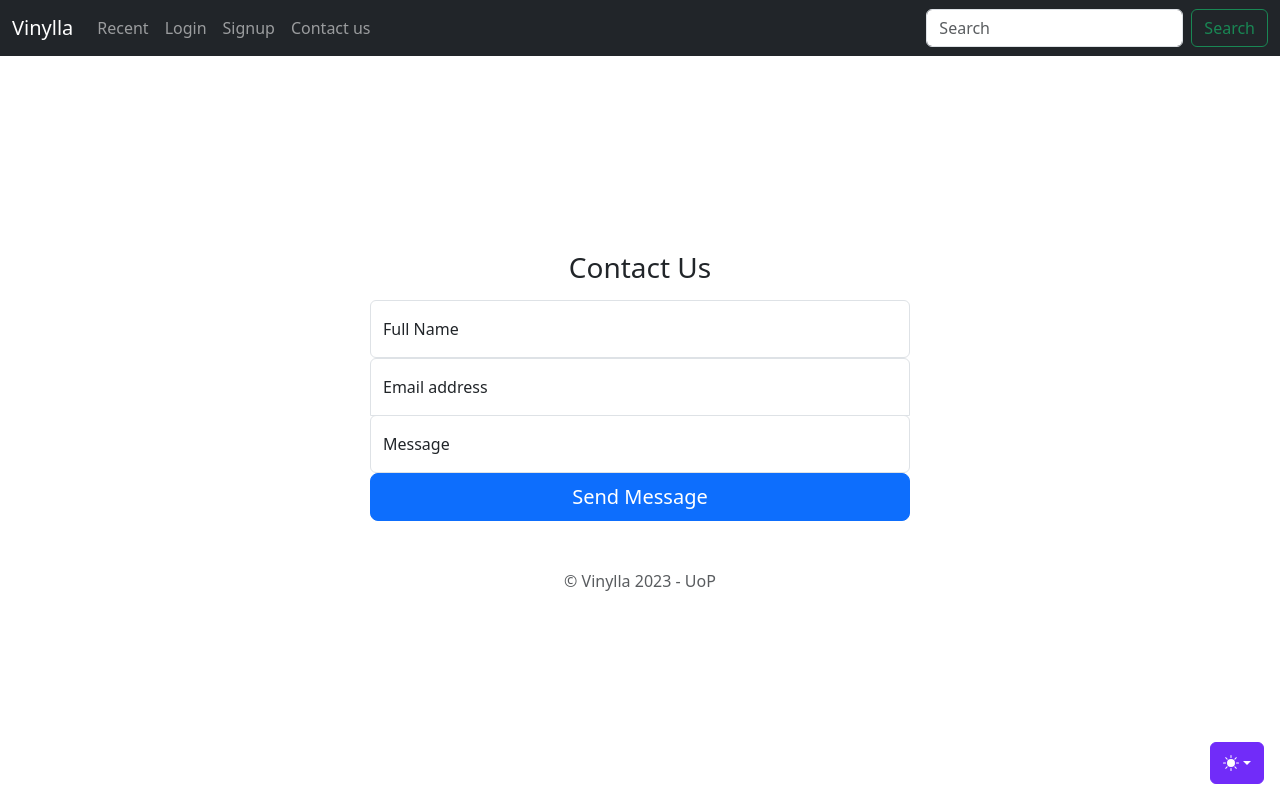
After one commit to kdegois/vinylla, a PHP site: page /contact.php in a window 1280 px wide. The commit adds this page. Run offline with PHP 8.4, Linux system fonts and the light colour scheme; tables that the repository leaves empty or names only in its code hold one stand-in row (values such as "Sample post"); some libraries are stand-ins or nearby versions.

Commit message:
Created Contact us page

```diff
--- /dev/null
+++ b/contact.php
@@ -0,0 +1,114 @@
+<?php
+
+require_once "includes/functions.inc.php";
+if ($_SERVER['REQUEST_METHOD'] === 'POST') {
+    $name = $_POST['name'];
+    $email = $_POST['email'];
+    $message = $_POST['message'];
+
+    // add your email address here
+    $to = 'dimarijnr@gmail.com';
+
+    // set the email subject
+    $subject = 'New message from Vinylla Contact Us Form';
+
+    // set the email message
+    $body = "Name: $name\nEmail: $email\nMessage: $message";
+
+    // set the email headers
+    $headers = "From: $name <$email>";
+
+    // send the email
+    if (!$name=='' && !$email=='' && !$message==''){
+
+        if (mail($to, $subject, $body, $headers)) {
+            $status = 'success';
+        } else {
+            $status = 'error';
+        }
+    }
+    else{
+        $status = 'error';
+    }
+}
+
+?>
+
+
+<!doctype html>
+<html lang="en">
+    <head>
+        <script src="js/color-modes.js"></script>
+        <meta charset="utf-8">
+        <meta name="viewport" content="width=device-width, initial-scale=1">
+        <meta name="description" content="">
+        <title>Vinylla - Login</title>
+        <!-- Bootstrap core CSS -->
+        <link href="css/bootstrap.min.css" rel="stylesheet">
+        <!-- Main CSS -->
+        <link href="css/main.css" rel="stylesheet">
+        <!-- Sticky footer navbar -->
+        <link href="css/sticky-footer-navbar.css" rel="stylesheet">
+        <!-- Signin page CSS -->
+        <link href="css/signin.css" rel="stylesheet">
+    </head>
+    <body>
+        <?php include "nav.php"?>
+
+        <!-- Bootstrap login form -->
+        <main class="flex-shrink-0 form-signin text-center" style="max-width:600px;">
+            <div class="container">
+                <?php
+
+                // Error messages in red bubble
+
+                if (isset($_GET['error'])){
+                    $error = $_GET['error'];
+                    if ($error == 1) {
+                        echo ("<div class=\"error\">Name required!</div>");
+                    }
+                    if ($error == 2) {
+                        echo("<div class=\"error\">Email required!</div>");
+                    }
+                }
+                ?>
+                <?php
+                    if (isset($status)) {
+                        echo "<div class=\"alert alert-". $status ."\">";
+                        if ($status === 'success') {
+                            echo "<p>Your message has been sent. We will get back to you as soon as possible.</p>";
+                        } else {
+                            echo "<p>There was an error sending your message. Please try again later.</p>";
+                        }
+                        echo "</div>";
+                    }
+                ?>
+                <form action="" method="post" class="needs-validation">
+
+                    <h1 class="h3 mb-3 fw-normal">Contact Us</h1>
+                    <div class="form-floating">
+                    <input type="text" name="name" class="form-control" id="floatingInput" placeholder="john doe">
+                    <label for="floatingInput">Full Name</label>
+                    <div class="invalid-feedback">
+                    Please enter your name.
+                    </div>
+                    </div>
+                    <div class="form-floating">
+                    <input type="email" name="email" class="form-control" id="floatingInput" placeholder="name@example.com">
+                    <label for="floatingInput">Email address</label>
+                    </div>
+
+                    <div class="form-floating">
+                    <input type="multiline" name="message" class="form-control" id="floatingInput" placeholder="message">
+                    <label for="floatingPassword">Message</label>
+                    </div>
+                    <button class="w-100 btn btn-lg btn-primary" type="submit">Send Message</button>
+
+                    <p class="mt-5 mb-3 text-muted">&copy; Vinylla 2023 - UoP</p>
+                </form>
+            </div>
+        </main>
+        <script src="js/bootstrap.bundle.min.js"></script>
+
+    </body>
+    </html>
--- a/nav.php
+++ b/nav.php
@@ -12,17 +12,19 @@
         <ul class="navbar-nav me-auto mb-2 mb-md-0">
           <li id="search" class="nav-item">
             <a class="nav-link" href="search.php">Recent</a>
-          </li>
+            </li>
           <?php
           if (loggedIn()==true){
               echo "<li id=\"create-ad\" class=\"nav-item\"><a class=\"nav-link\" href=\"create-ad.php\">Post Ad</a></li>";
               echo "<li id=\"logout\" class=\"nav-item\"><a class=\"nav-link\" href=\"logout.php\">Logout</a></li>";
+              echo "<li id=\"contact\" class=\nav-item\"><a class=\"nav-link\" href=\"contact.php\">Contact us</a></li>";
               echo "<li id=\"cart\" class=\"nav-item\"><a class=\"nav-link\" href=\"basket.php\"><i class=\"bi bi-cart\"></i> Cart</a></li>";
-              echo "<li id=\"cart\" class=\"nav-item\"><a class=\"nav-link\" href=\"wishlist.php\"</i> Wishlist</a></li>";
           }
           else {
             echo "<li id=\"login\" class=\"nav-item\"><a class=\"nav-link\" href=\"login.php\">Login</a></li>";
             echo "<li id=\"signup\" class=\"nav-item\"><a class=\"nav-link\" href=\"signup.php\">Signup</a></li>";
+            echo "<li id=\"contact\" class=\nav-item\"><a class=\"nav-link\" href=\"contact.php\">Contact us</a></li>";
+
           }
           ?>
         </ul>
--- a/view-ad.php
+++ b/view-ad.php
@@ -15,11 +15,6 @@ else {
 if (isset($_POST['add_item'])) {
     $addListingID = $_POST['add_item'];
     addItemToCart($conn,$addListingID,$userID);
-}
-
-if (isset($_POST['add_itemw'])) {
-    $addListingID = $_POST['add_itemw'];
-    addItemToWishlist ($conn,$addListingID,$userID);
 }
 
 ?>
@@ -70,7 +65,6 @@ if (isset($_POST['add_itemw'])) {
                             // Add to cart button (only when logged in)
                             if ($userID != 0){
                                 echo "<form action=\"view-ad.php?listing_id=" . $listingID . "\" method=\"post\"><button class=\"btn btn-primary btn-add-to-basket\" type=\"submit\" name=\"add_item\" value=\"" . $row['listing_id'] . "\">Add to basket</button></form>";
-                                echo "<form action=\"view-ad.php?listing_id=" . $listingID . "\" method=\"post\"><button class=\"btn btn-primary btn-add-to-wishlist\" type=\"submit\" name=\"add_itemw\" value=\"" . $row['listing_id'] . "\">Add to wishlist</button></form>";
                             }
                         }
 
```
Also changed, not shown: basket.php (+1 -9 lines), includes/functions.inc.php (+0 -82 lines), index.php (+8 -1 lines).
